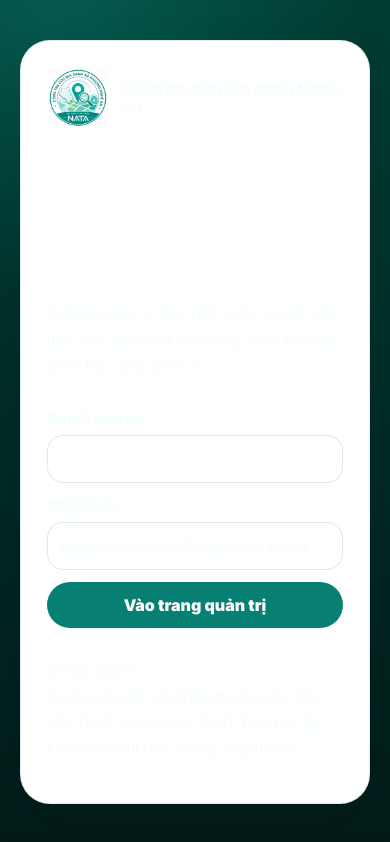
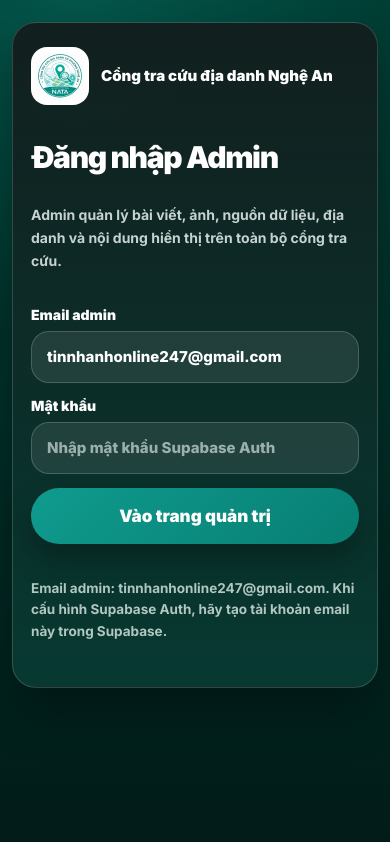
Before and after one commit to emmawatson010706-debug/cong-tra-cuu-dia-danh-nghe-an, a React (Vite) app: page /admin-login in a window 390 px wide. Built offline with nearby package versions, Linux system fonts and the light colour scheme; no server answers.

Commit message:
fix admin login dark mobile theme

```diff
--- a/src/styles/map-centered-redesign.css
+++ b/src/styles/map-centered-redesign.css
@@ -2425,3 +2425,178 @@ mark,
     mix-blend-mode: normal !important;
   }
 }
+/* === ADMIN LOGIN PAGE DARK THEME - FIX ĐÚNG CLASS GỐC === */
+
+.admin-login-page {
+  min-height: 100dvh !important;
+  padding: 24px 14px !important;
+  display: flex !important;
+  align-items: center !important;
+  justify-content: center !important;
+  background:
+    radial-gradient(circle at 20% 0%, rgba(15, 155, 142, .28), transparent 38%),
+    linear-gradient(180deg, #003c32 0%, #002f28 50%, #021b18 100%) !important;
+  color: #f4fffb !important;
+}
+
+.admin-login-card {
+  width: min(520px, 100%) !important;
+  min-height: auto !important;
+  padding: 28px 22px !important;
+  border-radius: 26px !important;
+  background: linear-gradient(180deg, rgba(18, 31, 30, .98), rgba(7, 58, 50, .96)) !important;
+  border: 1px solid rgba(255, 255, 255, .16) !important;
+  box-shadow: 0 22px 48px rgba(0, 0, 0, .34) !important;
+  color: #f4fffb !important;
+}
+
+/* Logo admin */
+.admin-logo {
+  display: flex !important;
+  align-items: center !important;
+  gap: 12px !important;
+  text-decoration: none !important;
+  margin-bottom: 22px !important;
+  color: #ffffff !important;
+}
+
+.admin-logo img {
+  width: 66px !important;
+  height: 66px !important;
+  object-fit: contain !important;
+  background: #ffffff !important;
+  border-radius: 16px !important;
+  padding: 5px !important;
+  filter: none !important;
+  opacity: 1 !important;
+  mix-blend-mode: normal !important;
+}
+
+.admin-logo span {
+  color: #ffffff !important;
+  -webkit-text-fill-color: #ffffff !important;
+  font-size: 17px !important;
+  font-weight: 950 !important;
+  line-height: 1.25 !important;
+}
+
+/* Tiêu đề và mô tả */
+.admin-login-card h1 {
+  margin: 0 0 14px !important;
+  color: #ffffff !important;
+  -webkit-text-fill-color: #ffffff !important;
+  font-size: 34px !important;
+  line-height: 1.12 !important;
+  font-weight: 950 !important;
+  letter-spacing: -0.045em !important;
+}
+
+.admin-login-card p {
+  margin: 0 0 20px !important;
+  color: rgba(244, 255, 251, .80) !important;
+  -webkit-text-fill-color: rgba(244, 255, 251, .80) !important;
+  font-size: 15px !important;
+  line-height: 1.65 !important;
+  font-weight: 650 !important;
+}
+
+/* Form */
+.admin-login-card form {
+  display: grid !important;
+  gap: 14px !important;
+  background: transparent !important;
+  color: #f4fffb !important;
+}
+
+.admin-login-card label {
+  display: grid !important;
+  gap: 8px !important;
+  color: #ffffff !important;
+  -webkit-text-fill-color: #ffffff !important;
+  font-size: 14px !important;
+  font-weight: 900 !important;
+}
+
+.admin-login-card input {
+  width: 100% !important;
+  min-height: 52px !important;
+  border-radius: 18px !important;
+  padding: 0 15px !important;
+  background: rgba(255, 255, 255, .09) !important;
+  color: #ffffff !important;
+  -webkit-text-fill-color: #ffffff !important;
+  border: 1px solid rgba(255, 255, 255, .18) !important;
+  outline: 0 !important;
+  font-size: 15px !important;
+  font-weight: 750 !important;
+}
+
+.admin-login-card input::placeholder {
+  color: rgba(244, 255, 251, .58) !important;
+  -webkit-text-fill-color: rgba(244, 255, 251, .58) !important;
+  opacity: 1 !important;
+}
+
+/* Nút đăng nhập */
+.admin-login-card button {
+  min-height: 56px !important;
+  border: 0 !important;
+  border-radius: 999px !important;
+  background: linear-gradient(135deg, #0f9b8e, #087f73) !important;
+  color: #ffffff !important;
+  -webkit-text-fill-color: #ffffff !important;
+  font-size: 17px !important;
+  font-weight: 950 !important;
+  box-shadow: 0 16px 30px rgba(0, 0, 0, .28) !important;
+}
+
+/* Lỗi đăng nhập */
+.admin-login-card .form-error {
+  border-radius: 16px !important;
+  padding: 12px 14px !important;
+  background: rgba(220, 38, 38, .16) !important;
+  border: 1px solid rgba(248, 113, 113, .36) !important;
+  color: #fecaca !important;
+  -webkit-text-fill-color: #fecaca !important;
+  font-size: 14px !important;
+  font-weight: 850 !important;
+}
+
+/* Dòng email admin cuối */
+.admin-login-card .muted {
+  margin-top: 20px !important;
+  color: rgba(244, 255, 251, .72) !important;
+  -webkit-text-fill-color: rgba(244, 255, 251, .72) !important;
+  font-size: 13.5px !important;
+  line-height: 1.6 !important;
+}
+
+/* Mobile */
+@media (max-width: 520px) {
+  .admin-login-page {
+    align-items: flex-start !important;
+    padding: 22px 12px !important;
+  }
+
+  .admin-login-card {
+    padding: 24px 18px !important;
+    border-radius: 24px !important;
+  }
+
+  .admin-logo img {
+    width: 58px !important;
+    height: 58px !important;
+  }
+
+  .admin-logo span {
+    font-size: 15px !important;
+  }
+
+  .admin-login-card h1 {
+    font-size: 30px !important;
+  }
+
+  .admin-login-card p {
+    font-size: 14px !important;
+  }
+}
```
